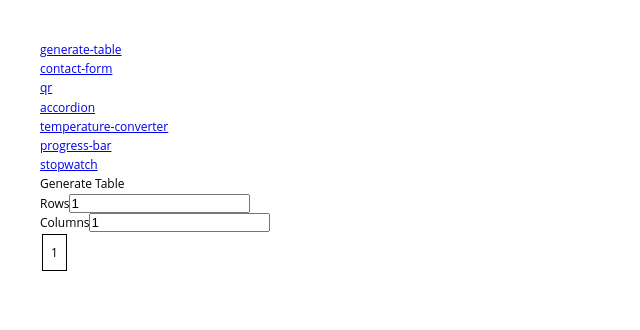
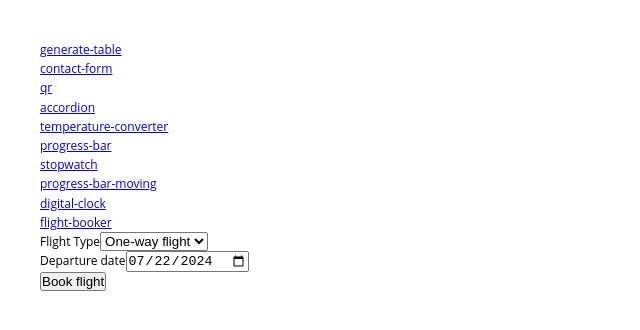
Before and after one commit to trungnd19/GFE-coding, a Vue app: page /flight-booker in a window 1280 px wide. Shown: the top 330 px of the page, without its empty margins (0-640 px from the left). Built offline with nearby package versions, Linux system fonts and the light colour scheme.

Commit message:
feat: implement Flight Booker

```diff
--- a/src/App.vue
+++ b/src/App.vue
@@ -10,7 +10,10 @@ const routes = [
   'accordion',
   'temperature-converter',
   'progress-bar',
-  'stopwatch'
+  'stopwatch',
+  'progress-bar-moving',
+  'digital-clock',
+  'flight-booker'
 ]
 </script>
 
--- /dev/null
+++ b/src/components/flightBooker/FlightBooker.vue
@@ -0,0 +1,59 @@
+<template>
+  <div>
+    <form @submit.prevent="submitForm">
+      <div>
+        <label for="flight-type">Flight Type</label>
+        <select id="flight-type" v-model="flightType">
+          <option v-for="option in options" :value="option.value">{{ option.text }}</option>
+        </select>
+      </div>
+
+      <div>
+        <label for="departure">Departure date</label>
+        <input type="date" id="departure" v-model="departureDate" :min="TODAY" />
+      </div>
+
+      <div v-if="flightType === RETURN">
+        <label for="return">Return date</label>
+        <input type="date" id="return" v-model="returnDate" :min="departureDate" />
+      </div>
+
+      <div>
+        <button type="submit">Book flight</button>
+      </div>
+    </form>
+  </div>
+</template>
+
+<script setup lang="ts">
+import { ref } from 'vue'
+const ONE_WAY = '0'
+const RETURN = '1'
+// 2024-07-30T09:46:25.248Z => ['2024-07-30', '09:46:33.374Z'] => '2024-07-30'
+const TODAY = new Date().toISOString().split('T')[0]
+
+const flightType = ref(ONE_WAY)
+const departureDate = ref(TODAY)
+const returnDate = ref(TODAY)
+
+const options = [
+  {
+    value: ONE_WAY,
+    text: 'One-way flight'
+  },
+  {
+    value: RETURN,
+    text: 'Return flight'
+  }
+]
+
+function submitForm() {
+  const msg =
+    flightType.value === ONE_WAY
+      ? `You have booked a one-way flight on ${departureDate.value}`
+      : `You have booked a return flight, departing on ${departureDate.value} and returning on ${returnDate.value}`
+  alert(msg)
+}
+</script>
+
+<style scoped></style>
```
Also changed, not shown: src/router.ts (+8 -2 lines).
